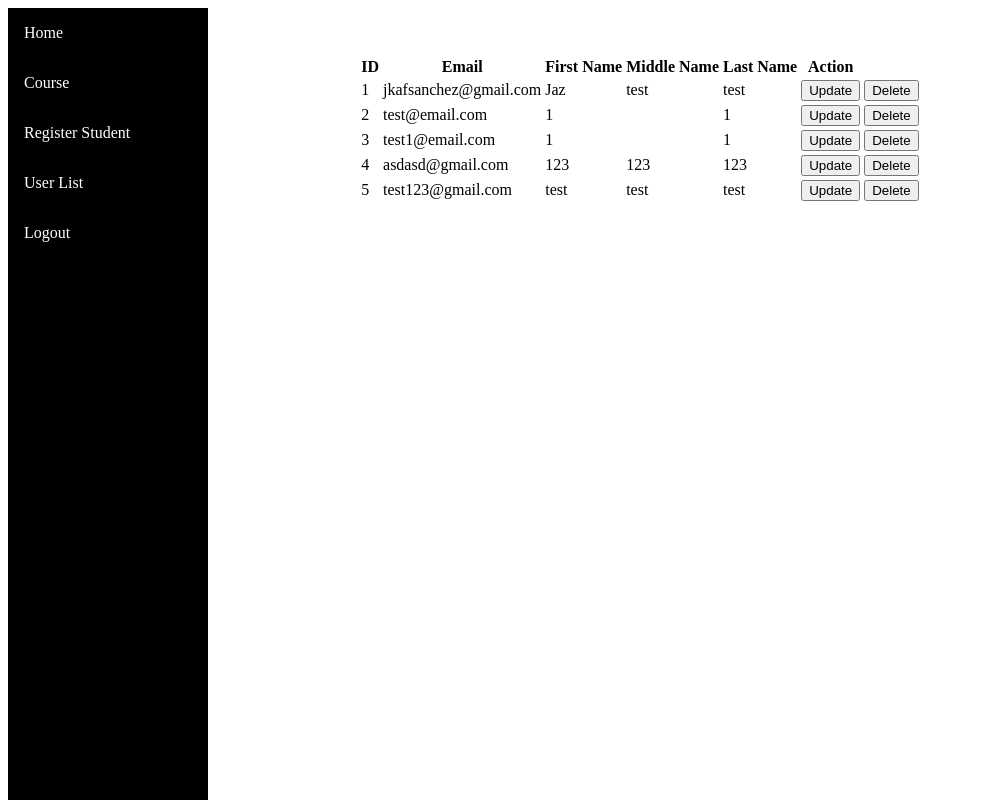
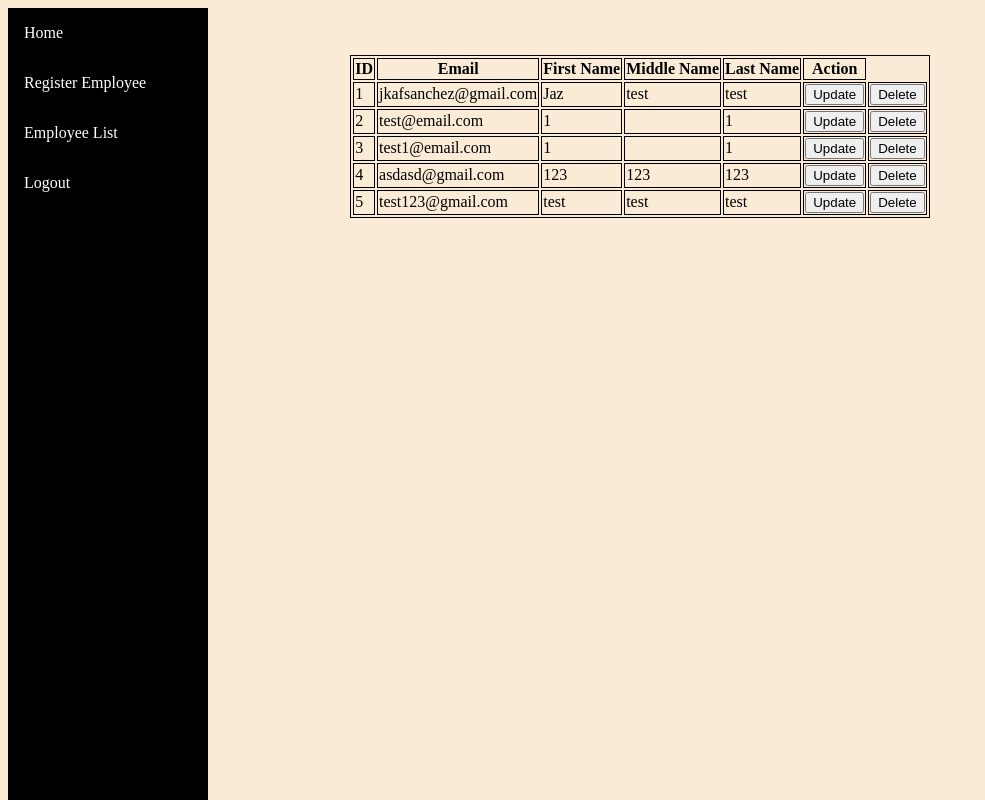
Before and after one commit to justinmallari24/Paymetric-1234, a Django app: page /users/ in a window 1280 px wide. Shown: the whole page, without its empty margins (0-985 px from the left). Run offline with Django 4.2, Linux system fonts and the light colour scheme; a user stored in the database is signed in; data comes from the database, SQL or seed files in the repository; both versions use the stored data as it was after the commit.

Commit message:
navbar and register

```diff
--- a/Paymetricv2/views.py
+++ b/Paymetricv2/views.py
@@ -32,7 +32,7 @@ def list_user(request):
     context = {
         'model':model
     }
-    return render(request, 'auth/list_user.html', context)
+    return render(request, 'admin/list_user.html', context)
 
 def update(request, id):
     user = User.objects.get(id=id)
--- a/static_my_project/css/nav.css
+++ b/static_my_project/css/nav.css
@@ -36,6 +36,15 @@ div.content {
   height: 1000px;
 }
 
+.updateformstyle {
+  margin-top: 145px;
+  text-align: center;
+}
+
+.registerformstyle {
+  text-align: center;
+}
+
 /* On screens that are less than 700px wide, make the sidebar into a topbar */
 @media screen and (max-width: 700px) {
   .sidebar {
--- a/templates/auth/list_user.html
+++ b/templates/admin/list_user.html
@@ -1,8 +1,14 @@
 {% load static %}
 
 <html lang="en">
+<body style="background-color:antiquewhite;">
 <head>
     <title>User List</title>
+    <style>
+        table, th, td {
+  border:1px solid black;
+}
+</style>
 </head>
 <body>
 {% include 'navbar.html' %}
--- a/templates/contact/contact.html
+++ b/templates/contact/contact.html
@@ -13,10 +13,7 @@
   </head>
 
   <body>
-    <div class="sidebar">
-  <a href='../home'>Home</a>
-  <a href="../contact">Contact</a>
-    </div>
+    {% include 'navbar.html' %}
 
             <div style="text-align: center; vertical-align: middle">
                 <form method="post" id='form1'>
--- a/templates/navbar.html
+++ b/templates/navbar.html
@@ -9,15 +9,14 @@
 <body>
 <div class="sidebar">
     <a href="{% url 'home_page' %}">Home</a>
-<a href ="#course">Course</a>
     <div class="topnav-right">
     {% if not request.user.is_authenticated %}
     <a href="{% url 'login' %}">Login</a>
     {% endif %}
     {% if request.user.is_authenticated %}
         {% if request.user.is_admin %}
-    <a href="{% url 'register' %}">Register Student</a>
-    <a href="{% url 'list_user' %}">User List</a>
+    <a href="{% url 'register' %}">Register Employee</a>
+    <a href="{% url 'list_user' %}">Employee List</a>
         {% endif %}
     <a href="{% url 'logout' %}">Logout</a>
     {% endif %}
```
Also changed, not shown: templates/auth/register.html (+7 -3 lines), templates/auth/update.html (+6 -1 lines), templates/home/home_page.html (+1 -10 lines), db.sqlite3.
